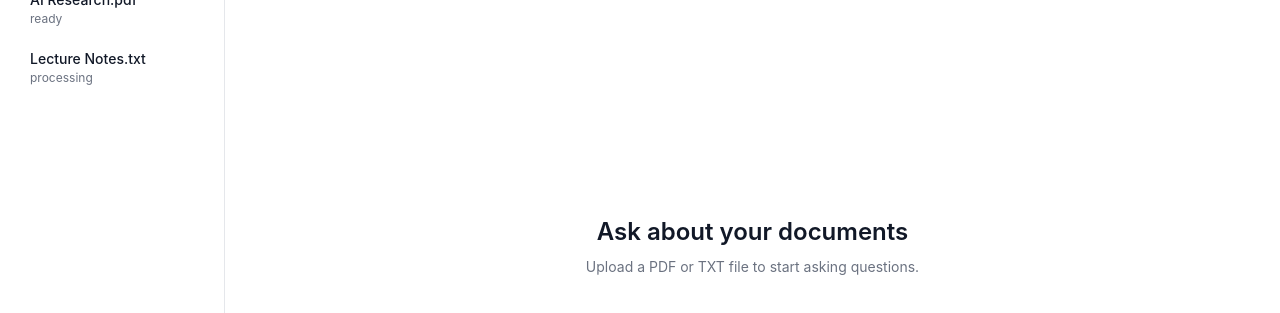
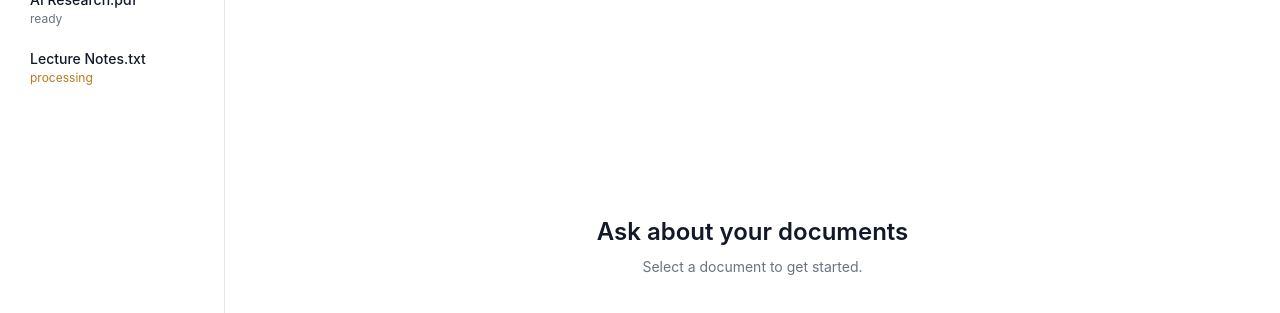
Before and after one commit to AyseeD/DocAI, a React (Vite) app in the folder front-end/: page / in a window 1280 px wide. Shown: the part 183-496 px from the top of the page. Built offline with nearby package versions, Linux system fonts and the light colour scheme.

Commit message:
feat: Implement mock document UI for frontend development

```diff
--- a/front-end/src/App.tsx
+++ b/front-end/src/App.tsx
@@ -1,107 +1,128 @@
 
 import { useState } from 'react'
 import Sidebar from './components/Sidebar/Sidebar'
+import { initialMockDocuments } from './data/mockDocuments'
+import type { DocumentSummary } from './types/document'
 import './App.css'
 
-type Document = {
-  id: string
-  filename: string
-  status: 'ready' | 'processing' | 'failed'
+const MAX_FILE_SIZE = 20 * 1024 * 1024
+
+type Feedback = {
+  type: 'success' | 'error'
+  title: string
+  message: string
 }
 
-// Backend entegrasyonu olmadığı için şimdilik örnek belgeler kullanıyoruz.
-const mockDocuments: Document[] = [
-  {
-    id: '1',
-    filename: 'AI Research.pdf',
-    status: 'ready',
-  },
-  {
-    id: '2',
-    filename: 'Lecture Notes.txt',
-    status: 'processing',
-  },
-]
+function App() {
+  // Mock belgeleri state içinde yönetiyoruz.
+  const [documents, setDocuments] = useState<DocumentSummary[]>(
+    () => [...initialMockDocuments]
+  )
 
-function App() {
-  // Kullanıcının seçtiği belgeyi ID üzerinden takip ediyoruz.
   const [selectedDocumentId, setSelectedDocumentId] =
     useState<string | null>(null)
 
-  // Dosya seçimi ve doğrulama sonucunu arayüzde göstermek için.
-  const [selectedFile, setSelectedFile] = useState<File | null>(null)
-  const [fileError, setFileError] = useState<string | null>(null)
+  const [isUploading, setIsUploading] = useState(false)
+  const [feedback, setFeedback] = useState<Feedback | null>(null)
 
-  // Seçili belgeyi mevcut listeden buluyoruz.
-  const selectedDocument = mockDocuments.find(
+  const selectedDocument = documents.find(
     (document) => document.id === selectedDocumentId
   )
 
   const handleFileSelect = (file: File) => {
-    // Dosya uzantısının PDF veya TXT olup olmadığını kontrol ediyoruz.
-    const isValidType = /\.(pdf|txt)$/i.test(file.name)
+    if (isUploading) return
 
-    if (!isValidType) {
-      setSelectedFile(null)
-      setFileError('Only PDF and TXT files are supported.')
+    // Dosya türü ve boyutunu backend kurallarıyla aynı tutuyoruz.
+    if (!/\.(pdf|txt)$/i.test(file.name)) {
+      setFeedback({
+        type: 'error',
+        title: 'Unsupported file type',
+        message: 'Only PDF and TXT files are supported.',
+      })
       return
     }
 
-    // Backend bağlantısı olmadığı için dosyayı henüz yüklemiyoruz.
-    setSelectedFile(file)
-    setFileError(null)
-  }
+    if (file.size === 0) {
+      setFeedback({
+        type: 'error',
+        title: 'Empty file',
+        message: 'Please select a non-empty file.',
+      })
+      return
+    }
 
-  // Kullanıcının bildirim mesajını kapatmasını sağlıyoruz.
-  const dismissFileFeedback = () => {
-    setSelectedFile(null)
-    setFileError(null)
+    if (file.size > MAX_FILE_SIZE) {
+      setFeedback({
+        type: 'error',
+        title: 'File too large',
+        message: 'Maximum file size is 20 MiB.',
+      })
+      return
+    }
+
+    setIsUploading(true)
+    setFeedback(null)
+
+    // Bu belge yalnızca frontend belleğine eklenir; sunucuya yüklenmez.
+    const mockDocument: DocumentSummary = {
+      id: crypto.randomUUID(),
+      name: file.name,
+      size: file.size,
+      mime_type: /\.pdf$/i.test(file.name)
+        ? 'application/pdf'
+        : 'text/plain',
+      status: 'queued',
+      created_at: new Date().toISOString(),
+      processed_at: null,
+      error: null,
+    }
+
+    setDocuments((previous) => [mockDocument, ...previous])
+    setSelectedDocumentId(mockDocument.id)
+    setIsUploading(false)
+
+    setFeedback({
+      type: 'success',
+      title: file.name,
+      message: 'Document added to mock UI. No file was uploaded.',
+    })
   }
 
   return (
     <div className="app">
-      {/* Sidebar'a belgeleri, seçimi ve callback fonksiyonlarını iletiyoruz. */}
       <Sidebar
-        documents={mockDocuments}
+        documents={documents}
         selectedDocumentId={selectedDocumentId}
         onSelectDocument={setSelectedDocumentId}
         onFileSelect={handleFileSelect}
+        isLoading={false}
+        isUploading={isUploading}
       />
 
       <main className="chat-workspace">
         <header className="chat-header">
           <h1>
             {selectedDocument
-              ? selectedDocument.filename
+              ? selectedDocument.name
               : 'Document Chat'}
           </h1>
         </header>
 
-        {/* Dosya seçimi veya hata oluştuğunda geri bildirim gösteriyoruz. */}
-        {(selectedFile || fileError) && (
+        {feedback && (
           <div
-            className={`file-feedback ${fileError ? 'error' : 'success'}`}
-            role={fileError ? 'alert' : 'status'}
+            className={`file-feedback ${feedback.type}`}
+            role={feedback.type === 'error' ? 'alert' : 'status'}
           >
             <div>
-              <strong>
-                {fileError
-                  ? 'Unsupported file type'
-                  : selectedFile?.name}
-              </strong>
-
-              <p>
-                {fileError
-                  ? fileError
-                  : 'File selected. Not uploaded yet.'}
-              </p>
+              <strong>{feedback.title}</strong>
+              <p>{feedback.message}</p>
             </div>
 
             <button
               type="button"
               className="file-feedback-close"
               aria-label="Dismiss file notification"
-              onClick={dismissFileFeedback}
+              onClick={() => setFeedback(null)}
             >
               ×
             </button>
@@ -110,10 +131,36 @@ function App() {
 
         <section className="chat-content">
           <div className="empty-state">
-            <h2>Ask about your documents</h2>
-            <p>
-              Upload a PDF or TXT file to start asking questions.
-            </p>
+            {selectedDocument?.status === 'queued' ? (
+              <>
+                <h2>Processing document</h2>
+                <p>
+                  This is a mock processing state.
+                </p>
+              </>
+            ) : selectedDocument?.status === 'failed' ? (
+              <>
+                <h2>Processing failed</h2>
+                <p>
+                  {selectedDocument.error ??
+                    'The document could not be processed.'}
+                </p>
+              </>
+            ) : selectedDocument?.status === 'ready' ? (
+              <>
+                <h2>Document ready</h2>
+                <p>
+                  This document is ready for the future chat UI.
+                </p>
+              </>
+            ) : (
+              <>
+                <h2>Ask about your documents</h2>
+                <p>
+                  Select a document to get started.
+                </p>
+              </>
+            )}
           </div>
         </section>
       </main>
--- a/front-end/src/components/Sidebar/Sidebar.css
+++ b/front-end/src/components/Sidebar/Sidebar.css
@@ -97,3 +97,19 @@
 .document-status.failed {
   color: #b91c1c;
 }
+
+
+.document-list-message {
+  padding: 12px;
+  font-size: 13px;
+  color: #888;
+}
+
+.add-document-button:disabled {
+  opacity: 0.6;
+  cursor: not-allowed;
+}
+
+.document-status.queued {
+  color: #b7791f;
+}
--- a/front-end/src/components/Sidebar/Sidebar.tsx
+++ b/front-end/src/components/Sidebar/Sidebar.tsx
@@ -1,20 +1,15 @@
 
 import { useRef } from 'react'
+import type { DocumentSummary } from '../../types/document'
 import './Sidebar.css'
 
-// Sidebar'ın kullanacağı belge veri yapısı.
-type Document = {
-  id: string
-  filename: string
-  status: 'ready' | 'processing' | 'failed'
-}
-
-// Parent component'ten alınan veriler ve callback fonksiyonları.
 type SidebarProps = {
-  documents: Document[]
+  documents: DocumentSummary[]
   selectedDocumentId: string | null
   onSelectDocument: (documentId: string) => void
   onFileSelect: (file: File) => void
+  isLoading: boolean
+  isUploading: boolean
 }
 
 function Sidebar({
@@ -22,29 +17,30 @@ function Sidebar({
   selectedDocumentId,
   onSelectDocument,
   onFileSelect,
+  isLoading,
+  isUploading,
 }: SidebarProps) {
-  // Gizli dosya input'una erişmek için ref kullanıyoruz.
   const fileInputRef = useRef<HTMLInputElement>(null)
 
   return (
     <aside className="sidebar">
       <div className="sidebar-logo">DocAI</div>
 
-      {/* Özel butonumuz üzerinden dosya seçme penceresini açıyoruz. */}
       <button
         type="button"
         className="add-document-button"
         onClick={() => fileInputRef.current?.click()}
+        disabled={isUploading}
       >
-        + Add document
+        {isUploading ? 'Uploading...' : '+ Add document'}
       </button>
 
-      {/* Seçilen dosyayı App'e iletiyoruz. */}
       <input
         ref={fileInputRef}
         type="file"
         accept=".pdf,.txt"
         hidden
+        disabled={isUploading}
         onChange={(event) => {
           const file = event.target.files?.[0]
 
@@ -52,7 +48,7 @@ function Sidebar({
             onFileSelect(file)
           }
 
-          // Aynı dosyanın tekrar seçilmesini algılayabilmek için.
+          // Aynı dosyanın tekrar seçilebilmesini sağlar.
           event.target.value = ''
         }}
       />
@@ -61,7 +57,18 @@ function Sidebar({
         <h2>Documents</h2>
 
         <div className="document-list">
-          {/* Belgeleri seçilebilir butonlar olarak oluşturuyoruz. */}
+          {isLoading && (
+            <p className="document-list-message">
+              Loading documents...
+            </p>
+          )}
+
+          {!isLoading && documents.length === 0 && (
+            <p className="document-list-message">
+              No documents yet.
+            </p>
+          )}
+
           {documents.map((document) => {
             const isSelected = selectedDocumentId === document.id
 
@@ -76,11 +83,15 @@ function Sidebar({
                 aria-pressed={isSelected}
               >
                 <div className="document-name">
-                  {document.filename}
+                  {document.name}
                 </div>
 
-                <div className={`document-status ${document.status}`}>
-                  {document.status}
+                <div
+                  className={`document-status ${document.status}`}
+                >
+                  {document.status === 'queued'
+                    ? 'processing'
+                    : document.status}
                 </div>
               </button>
             )
--- /dev/null
+++ b/front-end/src/data/mockDocuments.ts
@@ -0,0 +1,26 @@
+
+import type { DocumentSummary } from '../types/document'
+
+// Backend hazır olana kadar arayüzü test etmek için kullanılır.
+export const initialMockDocuments: DocumentSummary[] = [
+  {
+    id: '11111111-1111-4111-8111-111111111111',
+    name: 'AI Research.pdf',
+    size: 245760,
+    mime_type: 'application/pdf',
+    status: 'ready',
+    created_at: '2026-10-08T10:00:00Z',
+    processed_at: '2026-10-08T10:00:05Z',
+    error: null,
+  },
+  {
+    id: '22222222-2222-4222-8222-222222222222',
+    name: 'Lecture Notes.txt',
+    size: 12288,
+    mime_type: 'text/plain',
+    status: 'queued',
+    created_at: '2026-10-08T11:00:00Z',
+    processed_at: null,
+    error: null,
+  },
+]
```
